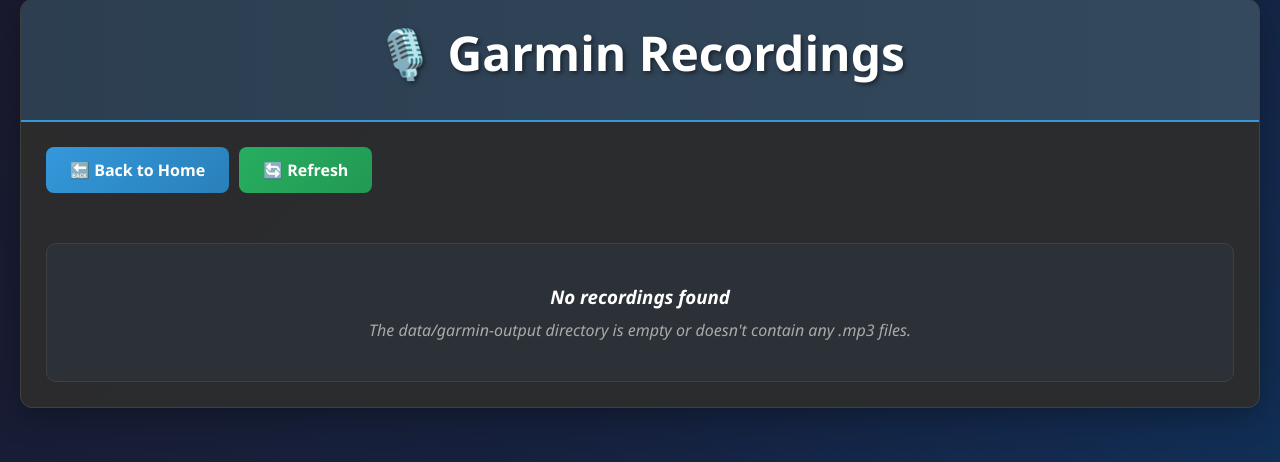
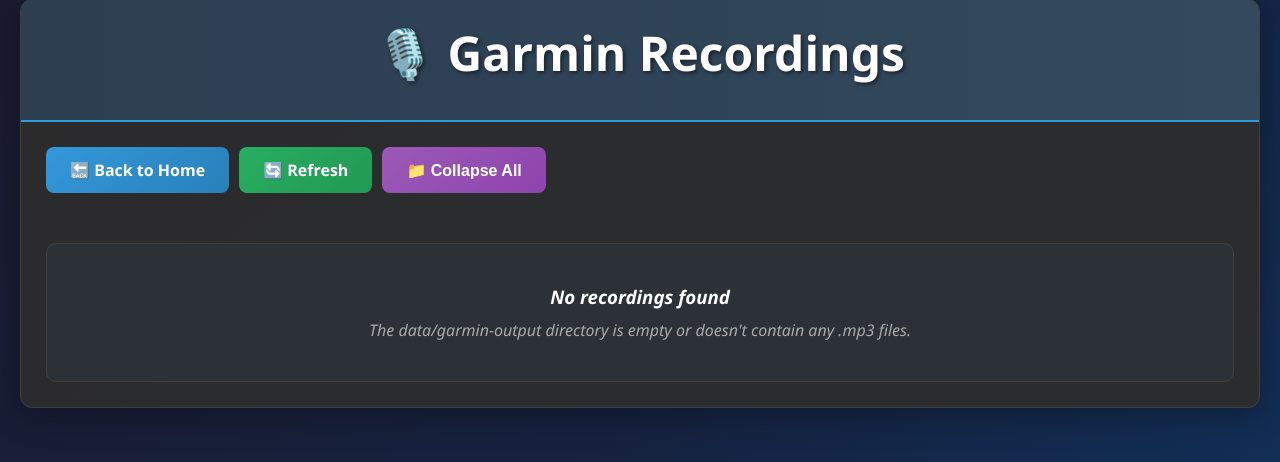
Before and after one commit to ChuckNorris9939/discord-voice-channel-join-monitor, a Flask app: page /garmin_recordings in a window 1280 px wide. Shown: the part 21-483 px from the top of the page. Run offline with Flask 3, Linux system fonts and the light colour scheme; parts of the project's set-up code (start-up, migrations or seed data) failed here and were passed over.

Commit message:
recordings gui updatet (collapsable)

```diff
--- a/templates/garmin_recordings.html
+++ b/templates/garmin_recordings.html
@@ -89,6 +89,26 @@
             box-shadow: 0 6px 20px rgba(39, 174, 96, 0.4);
         }
 
+        .collapse-all-button {
+            background: linear-gradient(135deg, #9b59b6, #8e44ad);
+            color: white;
+            padding: 12px 24px;
+            border-radius: 8px;
+            text-decoration: none;
+            font-weight: 600;
+            font-size: 16px;
+            transition: all 0.3s ease;
+            display: inline-block;
+            border: none;
+            cursor: pointer;
+        }
+
+        .collapse-all-button:hover {
+            background: linear-gradient(135deg, #8e44ad, #7d3c98);
+            transform: translateY(-2px);
+            box-shadow: 0 6px 20px rgba(155, 89, 182, 0.4);
+        }
+
         .recordings-list {
             margin-top: 20px;
         }
@@ -342,13 +393,15 @@
             <div class="button-section">
                 <a href="{{ url_for('home') }}" class="back-button">🔙 Back to Home</a>
                 <a href="{{ url_for('garmin_recordings_page') }}" class="refresh-button">🔄 Refresh</a>
+                <button class="collapse-all-button" onclick="toggleAllRecordings()">📁 Collapse All</button>
             </div>
 
             {% if recordings %}
                 <div class="recordings-list">
                     {% for group in recordings %}
                     <div class="recording-item">
-                        <div class="recording-group-header">
+                        <div class="recording-group-header" onclick="toggleRecordingGroup(this)">
+                            <div class="collapse-indicator">▼</div>
                             <div class="recording-group-title">{{ group.base_filename }}</div>
                             <div class="recording-group-details">
                                 <span><strong>Files:</strong> {{ group.recordings|length }}</span>
@@ -395,5 +448,49 @@
             {% endif %}
         </div>
     </div>
+
+    <script>
+        function toggleRecordingGroup(header) {
+            const recordingItem = header.closest('.recording-item');
+            const subItems = recordingItem.querySelector('.recording-sub-items');
+            const indicator = header.querySelector('.collapse-indicator');
+
+            if (subItems.classList.contains('collapsed')) {
+                subItems.classList.remove('collapsed');
+                indicator.classList.remove('collapsed');
+                indicator.textContent = '▼';
+            } else {
+                subItems.classList.add('collapsed');
+                indicator.classList.add('collapsed');
+                indicator.textContent = '▶';
+            }
+        }
+
+        function toggleAllRecordings() {
+            const allSubItems = document.querySelectorAll('.recording-sub-items');
+            const allIndicators = document.querySelectorAll('.collapse-indicator');
+            const button = document.querySelector('.collapse-all-button');
+
+            const allCollapsed = Array.from(allSubItems).every(item => item.classList.contains('collapsed'));
+
+            allSubItems.forEach((subItems, index) => {
+                const indicator = allIndicators[index];
+                if (allCollapsed) {
+                    // Expand all
+                    subItems.classList.remove('collapsed');
+                    indicator.classList.remove('collapsed');
+                    indicator.textContent = '▼';
+                } else {
+                    // Collapse all
+                    subItems.classList.add('collapsed');
+                    indicator.classList.add('collapsed');
+                    indicator.textContent = '▶';
+                }
+            });
+
+            // Update button text
+            button.textContent = allCollapsed ? '📁 Collapse All' : '📁 Expand All';
+        }
+    </script>
 </body>
 </html>
```
Also changed, not shown: other parts of templates/garmin_recordings.html (+31 -0 lines).
